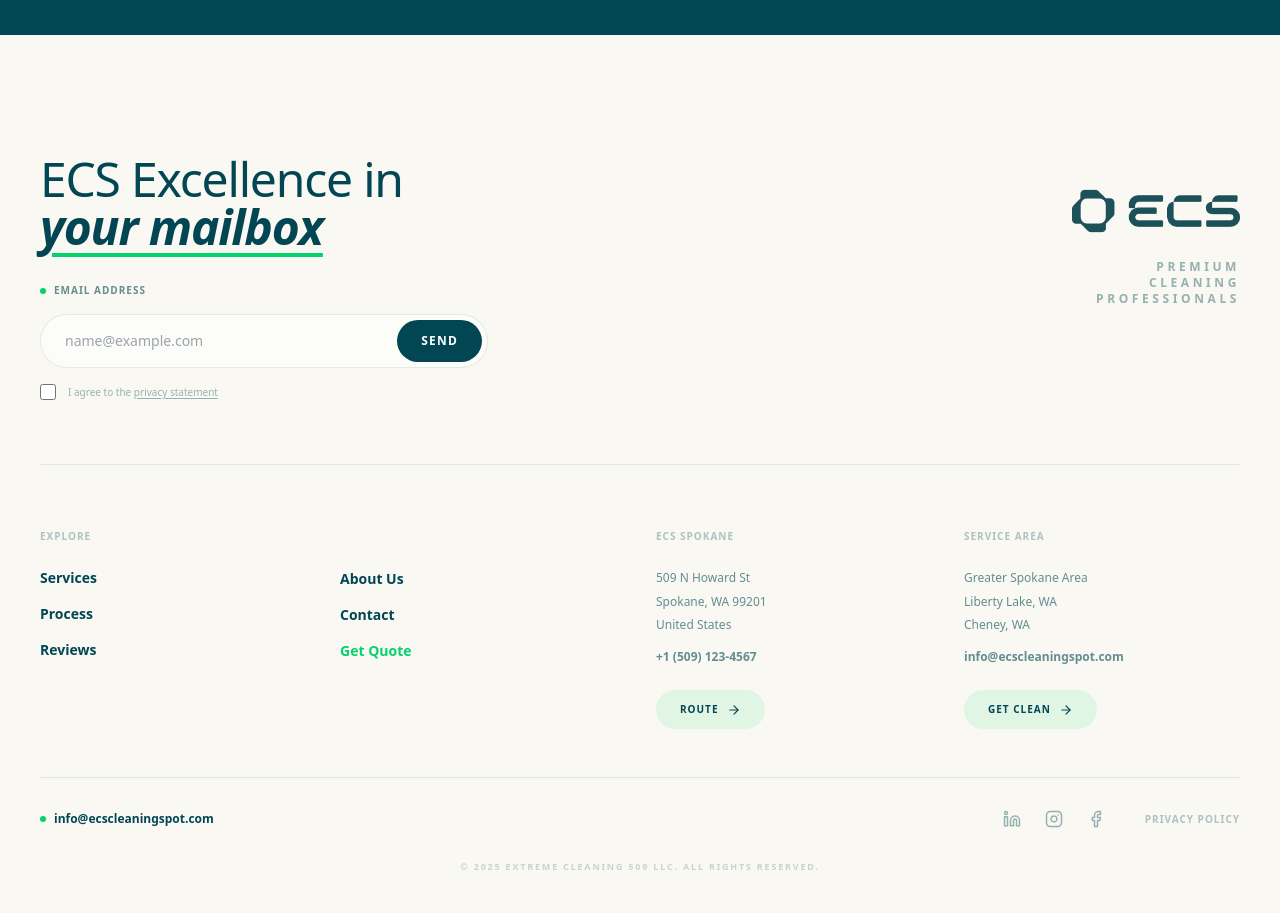
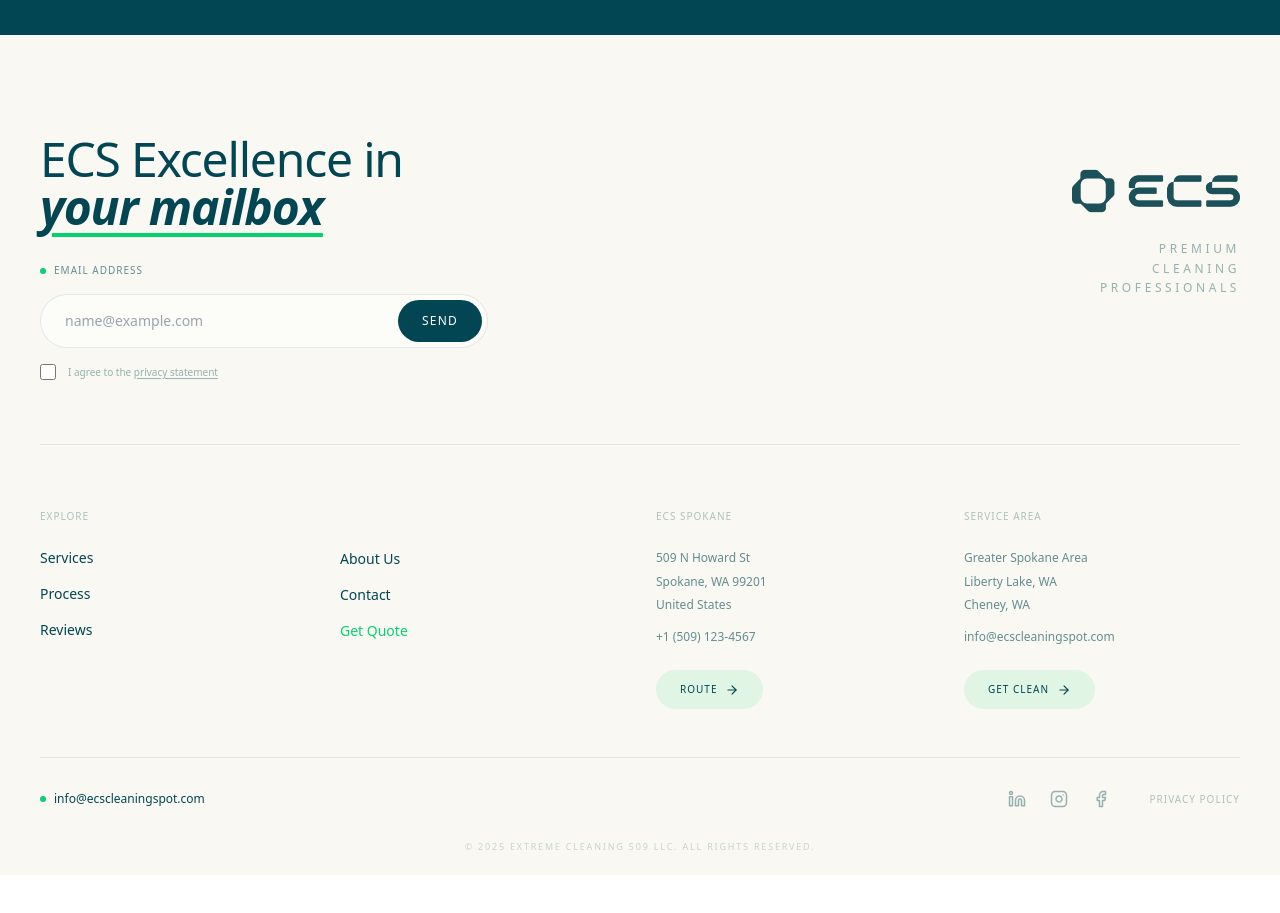
Before and after one commit to renatoquerales28-byte/extreme-cleaning-next, a Next.js app: page / in a window 1280 px wide. Shown: the part 3300-4213 px from the top of the page. After the commit the page ends 4175 px from the top, so only its background shows below. Built offline with nearby package versions, Linux system fonts and the light colour scheme.

Commit message:
UI: Footer optimized for single frame viewport and light typography

```diff
--- a/src/components/landing/FooterSection.tsx
+++ b/src/components/landing/FooterSection.tsx
@@ -7,11 +7,11 @@ import { Instagram, Facebook, Linkedin, Twitter, ArrowRight } from "lucide-react
 
 export default function FooterSection() {
     return (
-        <footer className="w-full bg-[#F9F8F2] pt-20 pb-10 text-[#024653]">
-            <div className="max-w-[1700px] mx-auto px-6 lg:px-10">
+        <footer className="w-full bg-[#F9F8F2] text-[#024653] flex flex-col justify-center min-h-[85vh] lg:h-screen snap-start">
+            <div className="max-w-[1700px] w-full mx-auto px-6 lg:px-10 py-12 lg:py-0 flex flex-col justify-between h-full lg:max-h-[85%]">
 
                 {/* TOP SECTION: Newsletter & Large Logo */}
-                <div className="grid grid-cols-1 lg:grid-cols-2 gap-12 mb-16 items-start">
+                <div className="grid grid-cols-1 lg:grid-cols-2 gap-12 mb-10 lg:mb-16 items-start">
 
                     {/* Newsletter Side */}
                     <div className="space-y-8">
@@ -21,7 +21,7 @@ export default function FooterSection() {
                         </h2>
 
                         <div className="space-y-4">
-                            <div className="flex items-center gap-2 text-[10px] font-bold uppercase tracking-widest text-[#024653]/60">
+                            <div className="flex items-center gap-2 text-[10px] font-normal uppercase tracking-widest text-[#024653]/60">
                                 <div className="w-1.5 h-1.5 rounded-full bg-[#05D16E]" />
                                 Email address
                             </div>
@@ -29,17 +29,17 @@ export default function FooterSection() {
                                 <input
                                     type="email"
                                     placeholder="name@example.com"
-                                    className="w-full bg-white/50 border border-[#024653]/10 px-6 py-4 rounded-full text-sm focus:outline-none focus:ring-2 focus:ring-[#05D16E]/20 transition-all"
+                                    className="w-full bg-white/50 border border-[#024653]/10 px-6 py-4 rounded-full text-sm focus:outline-none focus:ring-2 focus:ring-[#05D16E]/20 transition-all font-normal"
                                 />
-                                <button className="absolute right-1.5 top-1.5 bottom-1.5 px-6 bg-[#024653] text-white rounded-full text-xs font-bold uppercase tracking-widest hover:bg-[#0E6168] transition-all">
+                                <button className="absolute right-1.5 top-1.5 bottom-1.5 px-6 bg-[#024653] text-white rounded-full text-xs font-medium uppercase tracking-widest hover:bg-[#0E6168] transition-all">
                                     Send
                                 </button>
                             </div>
                             <label className="flex items-center gap-3 cursor-pointer group">
                                 <input type="checkbox" className="w-4 h-4 rounded border-[#024653]/10 accent-[#024653]" />
-                                <span className="text-[10px] font-medium text-[#024653]/40 group-hover:text-[#024653]/60 transition-colors">
+                                <span className="text-[10px] font-normal text-[#024653]/40 group-hover:text-[#024653]/60 transition-colors">
                                     I agree to the <Link href="/privacy" className="underline underline-offset-2">privacy statement</Link>
-                                </span >
+                                </span>
                             </label>
                         </div>
                     </div>
@@ -57,59 +57,59 @@ export default function FooterSection() {
                                 }}
                             />
                         </div>
-                        <p className="text-xs font-black uppercase tracking-[0.3em] text-[#024653]/40">
+                        <p className="text-xs font-normal uppercase tracking-[0.3em] text-[#024653]/40 leading-relaxed">
                             Premium <br /> Cleaning <br /> Professionals
                         </p>
                     </div>
                 </div>
 
                 {/* MIDDLE SECTION: Links & Contact */}
-                <div className="border-t border-[#024653]/10 pt-16 pb-12">
-                    <div className="grid grid-cols-1 md:grid-cols-2 lg:grid-cols-4 gap-12 lg:gap-8">
+                <div className="border-t border-[#024653]/10 pt-10 lg:pt-16 pb-10 lg:pb-12">
+                    <div className="grid grid-cols-1 md:grid-cols-2 lg:grid-cols-4 gap-10 lg:gap-8">
 
                         {/* Nav Links Column */}
-                        <div className="lg:col-span-2 grid grid-cols-2 gap-4">
+                        <div className="md:col-span-2 grid grid-cols-2 gap-4">
                             <div className="space-y-6">
-                                <h4 className="text-[10px] font-black uppercase tracking-widest text-[#024653]/30">Explore</h4>
-                                <nav className="flex flex-col gap-4 text-sm font-bold">
+                                <h4 className="text-[10px] font-normal uppercase tracking-widest text-[#024653]/30">Explore</h4>
+                                <nav className="flex flex-col gap-4 text-sm font-normal">
                                     <Link href="#services" className="hover:translate-x-1 transition-transform">Services</Link>
                                     <Link href="#process" className="hover:translate-x-1 transition-transform">Process</Link>
                                     <Link href="#reviews" className="hover:translate-x-1 transition-transform">Reviews</Link>
                                 </nav>
                             </div>
-                            <div className="space-y-6 pt-10">
-                                <nav className="flex flex-col gap-4 text-sm font-bold">
+                            <div className="space-y-6 pt-10 lg:pt-10">
+                                <nav className="flex flex-col gap-4 text-sm font-normal">
                                     <Link href="/about" className="hover:translate-x-1 transition-transform">About Us</Link>
                                     <Link href="/contact" className="hover:translate-x-1 transition-transform">Contact</Link>
-                                    <Link href="/quote" className="hover:translate-x-1 transition-transform text-[#05D16E]">Get Quote</Link>
+                                    <Link href="/quote" className="hover:translate-x-1 transition-transform text-[#05D16E] font-medium">Get Quote</Link>
                                 </nav>
                             </div>
                         </div>
 
                         {/* Location Column 1 */}
                         <div className="space-y-6">
-                            <h4 className="text-[10px] font-black uppercase tracking-widest text-[#024653]/30">ECS Spokane</h4>
-                            <div className="text-xs space-y-1 font-medium leading-relaxed opacity-60">
+                            <h4 className="text-[10px] font-normal uppercase tracking-widest text-[#024653]/30">ECS Spokane</h4>
+                            <div className="text-xs space-y-1 font-normal leading-relaxed opacity-60">
                                 <p>509 N Howard St</p>
                                 <p>Spokane, WA 99201</p>
                                 <p>United States</p>
-                                <p className="pt-2 font-bold opacity-100">+1 (509) 123-4567</p>
+                                <p className="pt-2 font-medium opacity-100">+1 (509) 123-4567</p>
                             </div>
-                            <Link href="#" className="inline-flex items-center gap-2 px-6 py-3 bg-[#05D16E]/10 text-[#024653] rounded-full text-[10px] font-bold uppercase tracking-widest hover:bg-[#05D16E]/20 transition-all">
+                            <Link href="#" className="inline-flex items-center gap-2 px-6 py-3 bg-[#05D16E]/10 text-[#024653] rounded-full text-[10px] font-normal uppercase tracking-widest hover:bg-[#05D16E]/20 transition-all">
                                 Route <ArrowRight size={14} />
                             </Link>
                         </div>
 
-                        {/* Location Column 2 (Placeholder or another area) */}
+                        {/* Location Column 2 */}
                         <div className="space-y-6">
-                            <h4 className="text-[10px] font-black uppercase tracking-widest text-[#024653]/30">Service Area</h4>
-                            <div className="text-xs space-y-1 font-medium leading-relaxed opacity-60">
+                            <h4 className="text-[10px] font-normal uppercase tracking-widest text-[#024653]/30">Service Area</h4>
+                            <div className="text-xs space-y-1 font-normal leading-relaxed opacity-60">
                                 <p>Greater Spokane Area</p>
                                 <p>Liberty Lake, WA</p>
                                 <p>Cheney, WA</p>
-                                <p className="pt-2 font-bold opacity-100">info@ecscleaningspot.com</p>
+                                <p className="pt-2 font-medium opacity-100">info@ecscleaningspot.com</p>
                             </div>
-                            <Link href="/quote" className="inline-flex items-center gap-2 px-6 py-3 bg-[#05D16E]/10 text-[#024653] rounded-full text-[10px] font-bold uppercase tracking-widest hover:bg-[#05D16E]/20 transition-all">
+                            <Link href="/quote" className="inline-flex items-center gap-2 px-6 py-3 bg-[#05D16E]/10 text-[#024653] rounded-full text-[10px] font-normal uppercase tracking-widest hover:bg-[#05D16E]/20 transition-all">
                                 Get Clean <ArrowRight size={14} />
                             </Link>
                         </div>
@@ -119,7 +119,7 @@ export default function FooterSection() {
 
                 {/* BOTTOM SECTION: Socials & Email */}
                 <div className="border-t border-[#024653]/10 pt-8 flex flex-col md:flex-row justify-between items-center gap-6">
-                    <div className="flex items-center gap-2 text-xs font-bold">
+                    <div className="flex items-center gap-2 text-xs font-normal">
                         <div className="w-1.5 h-1.5 rounded-full bg-[#05D16E]" />
                         info@ecscleaningspot.com
                     </div>
@@ -130,7 +130,7 @@ export default function FooterSection() {
                             <Link href="#" className="hover:text-[#024653] transition-colors"><Instagram size={18} /></Link>
                             <Link href="#" className="hover:text-[#024653] transition-colors"><Facebook size={18} /></Link>
                         </div>
-                        <Link href="/privacy" className="text-[10px] font-bold uppercase tracking-widest text-[#024653]/30 hover:text-[#024653] transition-colors">
+                        <Link href="/privacy" className="text-[10px] font-normal uppercase tracking-widest text-[#024653]/30 hover:text-[#024653] transition-colors">
                             Privacy Policy
                         </Link>
                     </div>
@@ -138,7 +138,7 @@ export default function FooterSection() {
 
                 {/* Copyright */}
                 <div className="pt-8 text-center">
-                    <p className="text-[9px] font-bold uppercase tracking-[0.2em] text-[#024653]/20">
+                    <p className="text-[9px] font-normal uppercase tracking-[0.2em] text-[#024653]/20">
                         © 2025 Extreme Cleaning 509 LLC. All rights reserved.
                     </p>
                 </div>
```
